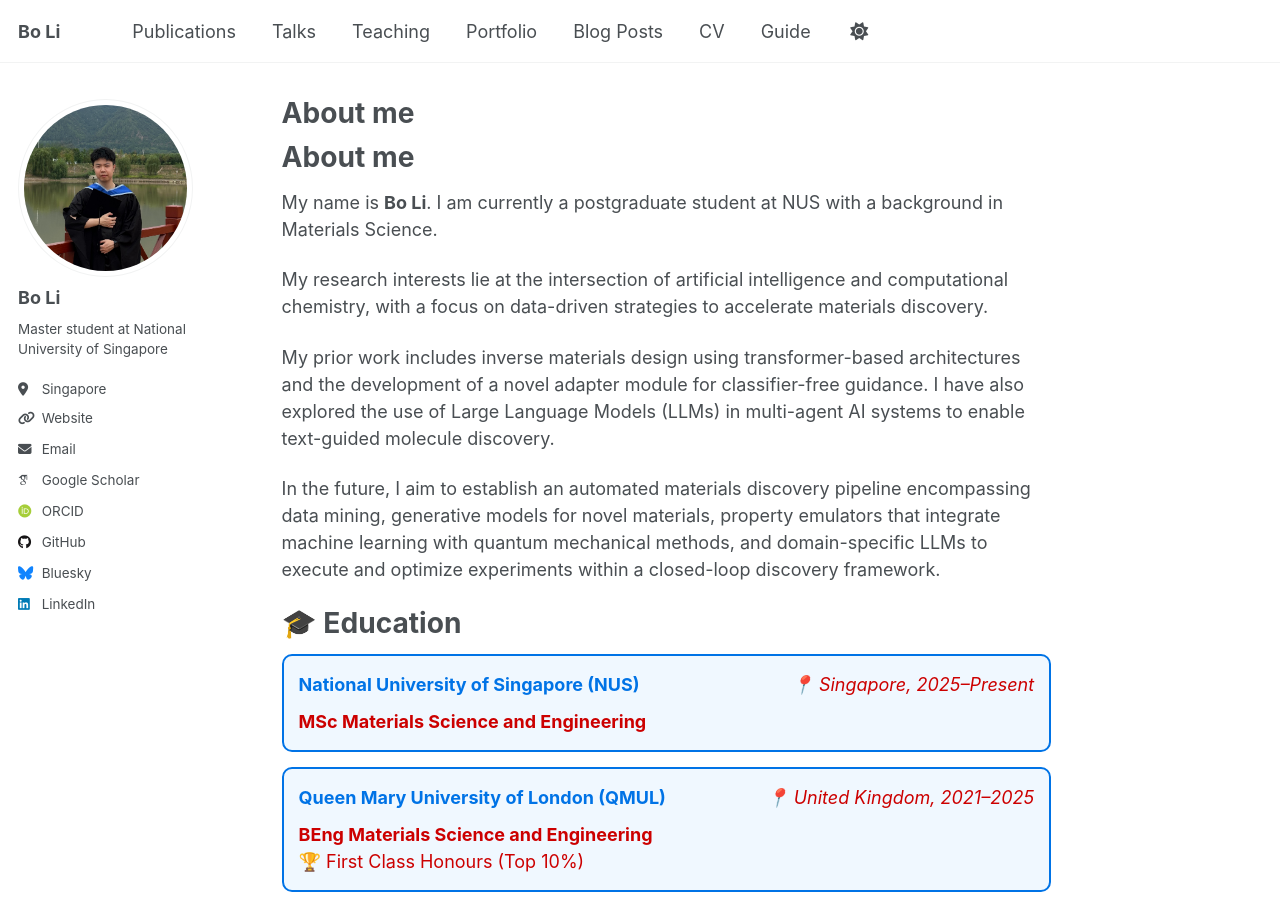
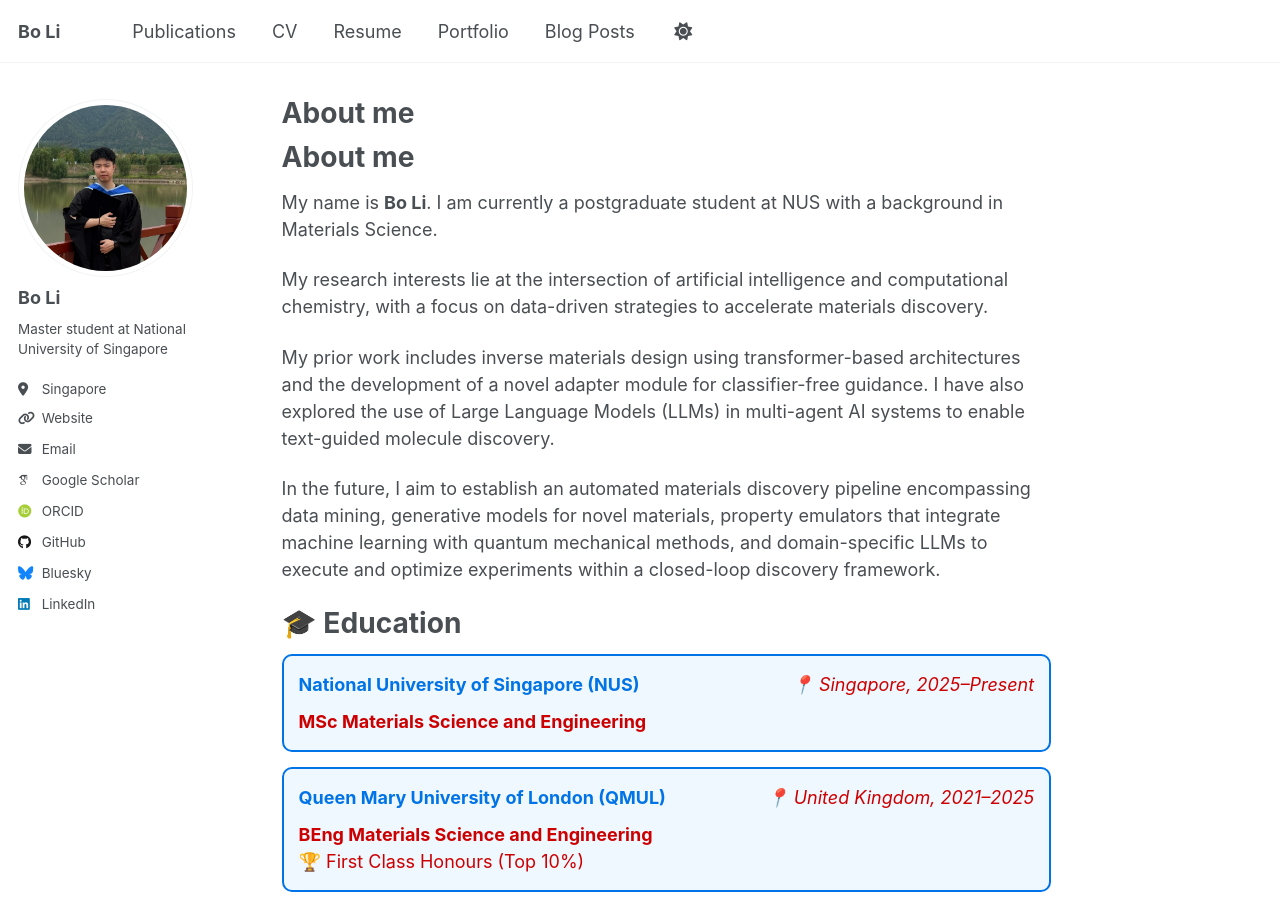
Before and after one commit to Harrison-Li/Harrison-Li.github.io, a Jekyll site: the page built from _pages/about.md, in a window 1280 px wide and 900 px high. Built offline with Jekyll 4.4.1, drawn with Linux system fonts in a browser that asks for light colours; some web fonts are replaced; a script that is not in the unit is left out; our own code applies the rules of GitHub Pages for plain Markdown files.

Commit message:
update menu

```diff
--- a/_data/navigation.yml
+++ b/_data/navigation.yml
@@ -11,11 +11,11 @@ main:
   - title: "Publications"
     url: /publications/
 
-  - title: "Talks"
-    url: /talks/
+  - title: "CV"
+    url: /cv/
 
-  - title: "Teaching"
-    url: /teaching/
+  - title: "Resume"
+    url: /cv-json/
 
   - title: "Portfolio"
     url: /portfolio/
@@ -23,11 +23,9 @@ main:
   - title: "Blog Posts"
     url: /year-archive/
 
-  - title: "CV"
-    url: /cv/
+#  - title: "Talks"
+#    url: /talks/
 
-  # - title: "CV"
-  #   url: /cv-json/
 
-  - title: "Guide"
-    url: /markdown/
+#  - title: "Teaching"
+#    url: /teaching/
```
Also changed, not shown: 1 other file.
